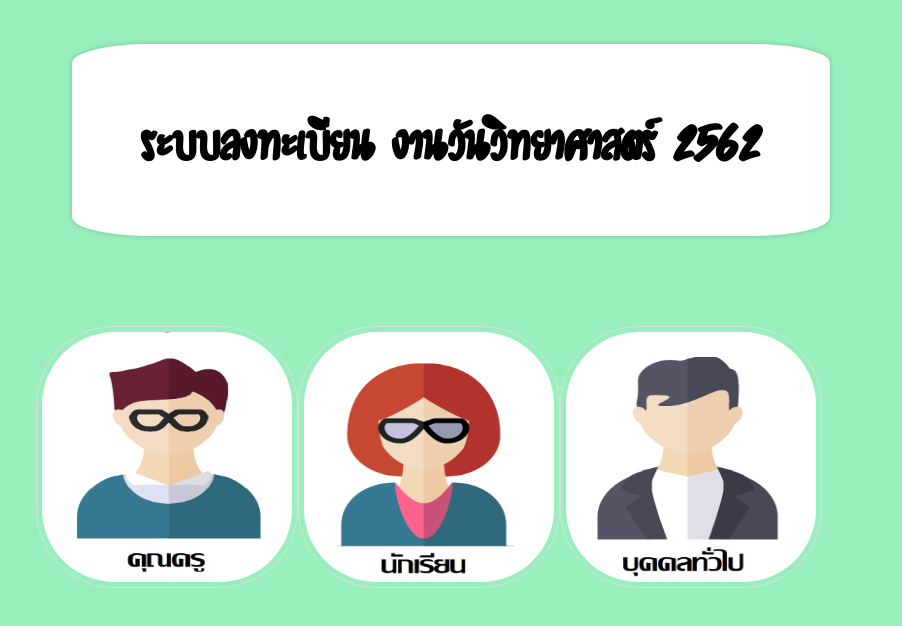
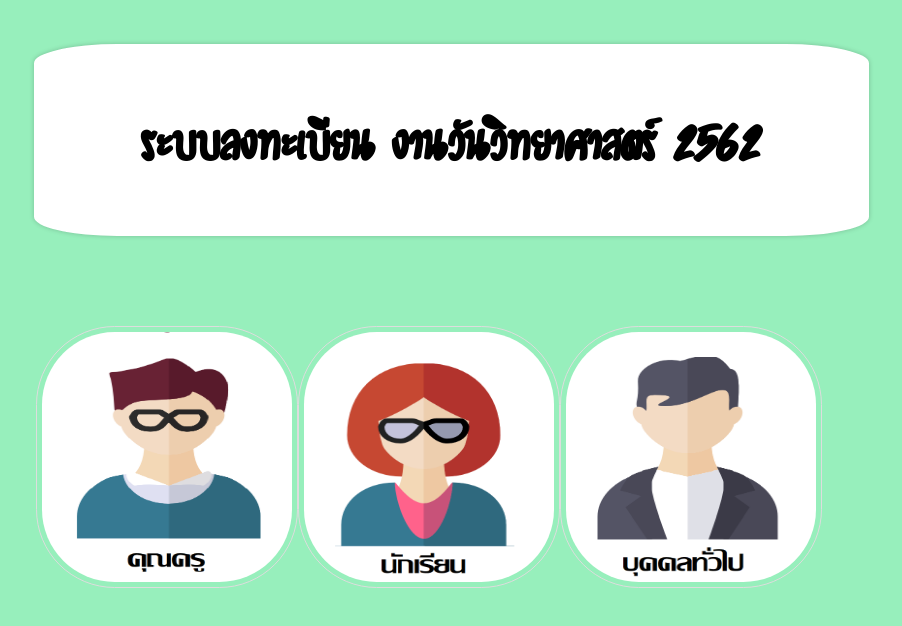
Before and after one commit to jackerle/SCWeek2562, a plain HTML site: page public/index.html in a window 1280 px wide. Shown: the whole page, without its empty margins (189-1091 px from the left). Drawn offline with Linux system fonts and the light colour scheme.

Commit message:
may be finish layout

```diff
--- a/public/index.css
+++ b/public/index.css
@@ -2,12 +2,12 @@ body{
     background-color: #97EFBC;
 }
 #header{
+    width: 829px;
     background-color: white;
     border: 3px solid #fff;
     border-radius: 10%;
     box-shadow: 0 0 5px rgba(0, 0, 0, 0.2);
-    margin-left: 20%;
-    margin-right: 20%;
+    margin: auto;
 
 }
 @font-face {
--- a/public/index.html
+++ b/public/index.html
@@ -6,7 +6,7 @@
 <body>
     <br />
     <br />
-  <div id="header">
+  <div id="header" align="center">
     <h2>ระบบลงทะเบียน งานวันวิทยาศาสตร์ 2562</h2>
   </div>
   <br />
```
